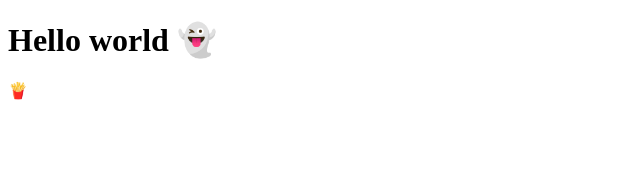
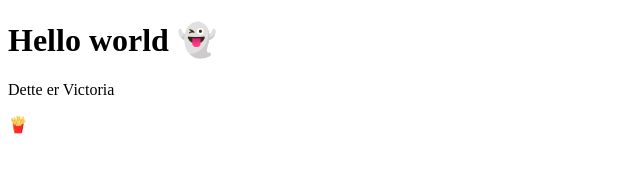
Before and after one commit to linus-linus/testGroup, a plain HTML site: page index.html in a window 1280 px wide. Shown: the whole page, without its empty margins (0-640 px from the left). Drawn offline with Linux system fonts and the light colour scheme.

Commit message:
Update index.html

```diff
--- a/index.html
+++ b/index.html
@@ -8,6 +8,8 @@
   </head>
   <body>
     <h1>Hello world 👻</h1>
+
+    <p> Dette er Victoria </p>
     <div>🍟</div>
   </body>
 </html>
```
